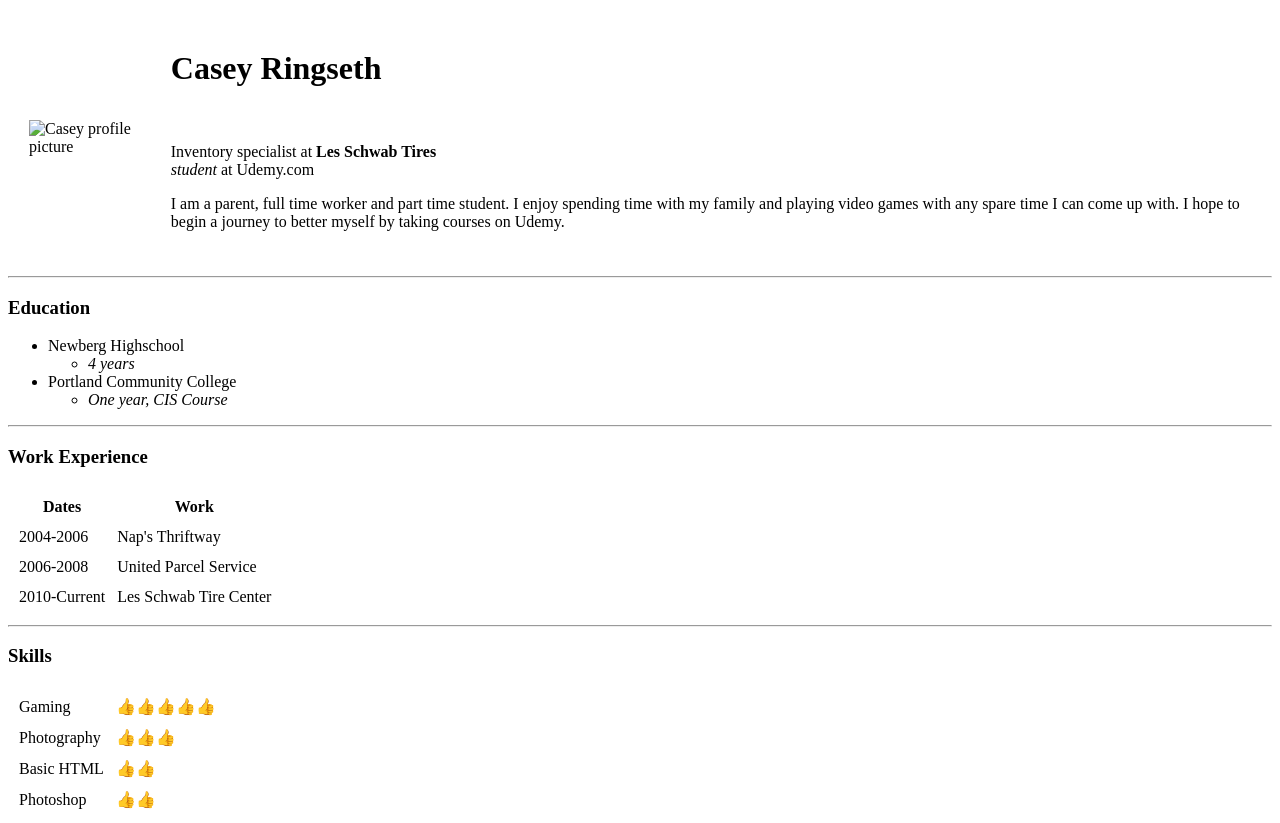
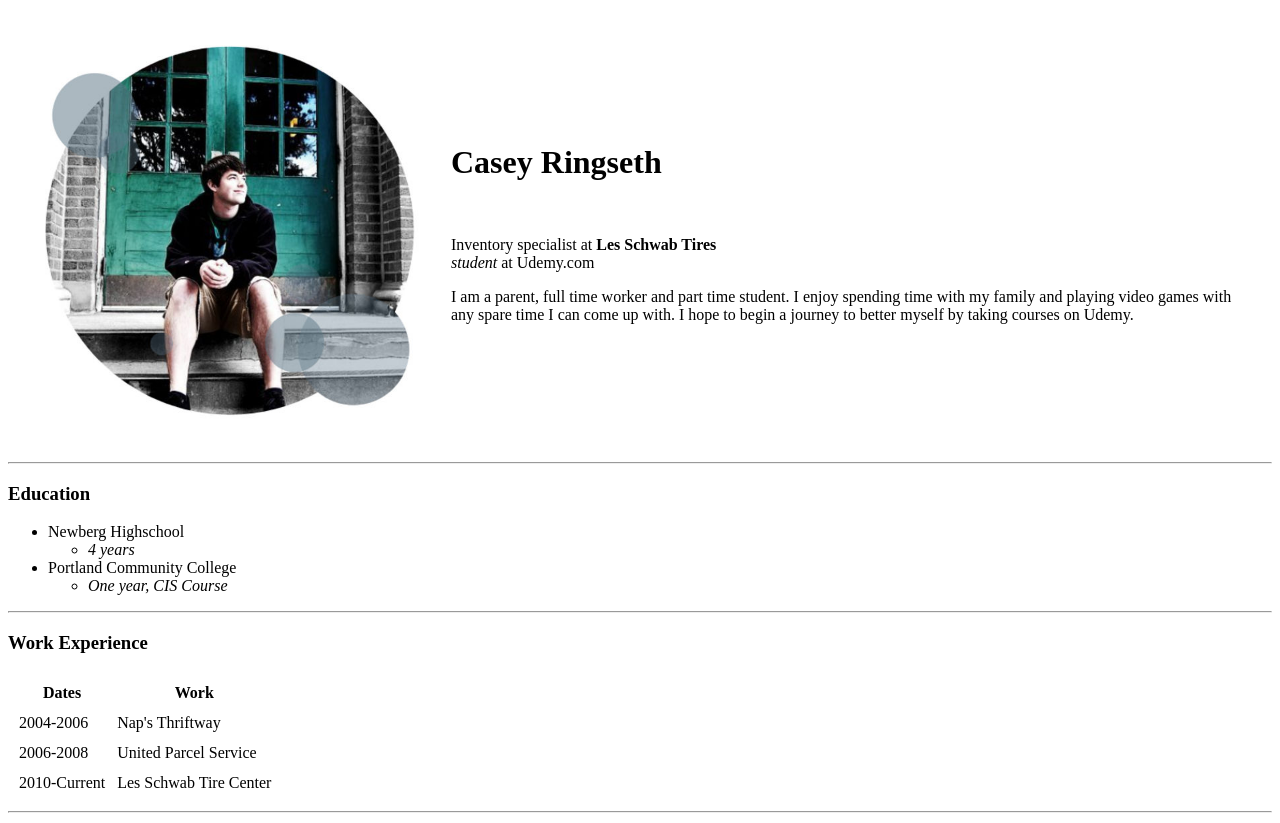
Before and after one commit to Caseygri/CV, a plain HTML site: page index.html in a window 1280 px wide. Shown: the top 823 px of the page. Drawn offline with Linux system fonts and the light colour scheme; the site is published under a folder, as on GitHub Pages, so addresses that start at the root find nothing.

Commit message:
RE Update to Profile Image Code

```diff
--- a/index.html
+++ b/index.html
@@ -9,7 +9,7 @@
 <body>
   <table cellspacing="20" >
     <tr>
-      <td>  <img src="/images/casey.png" alt="Casey profile picture" style="width:400px;height:400px;">
+      <td>  <img src="images/casey.png" alt="Casey profile picture" style="width:400px;height:400px;">
 </td>
       <td>  <h1>Casey Ringseth</h1>
 
```
